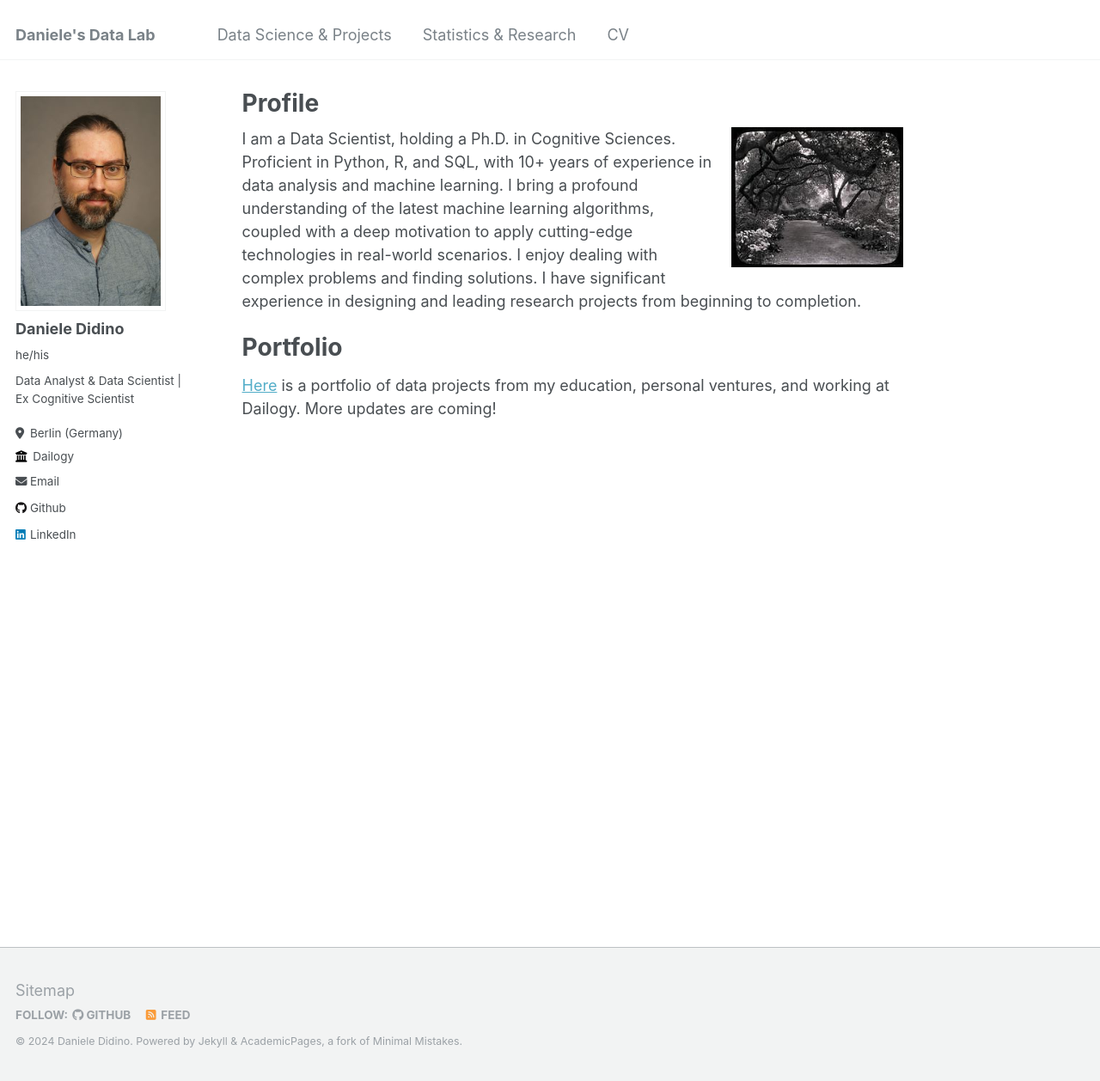
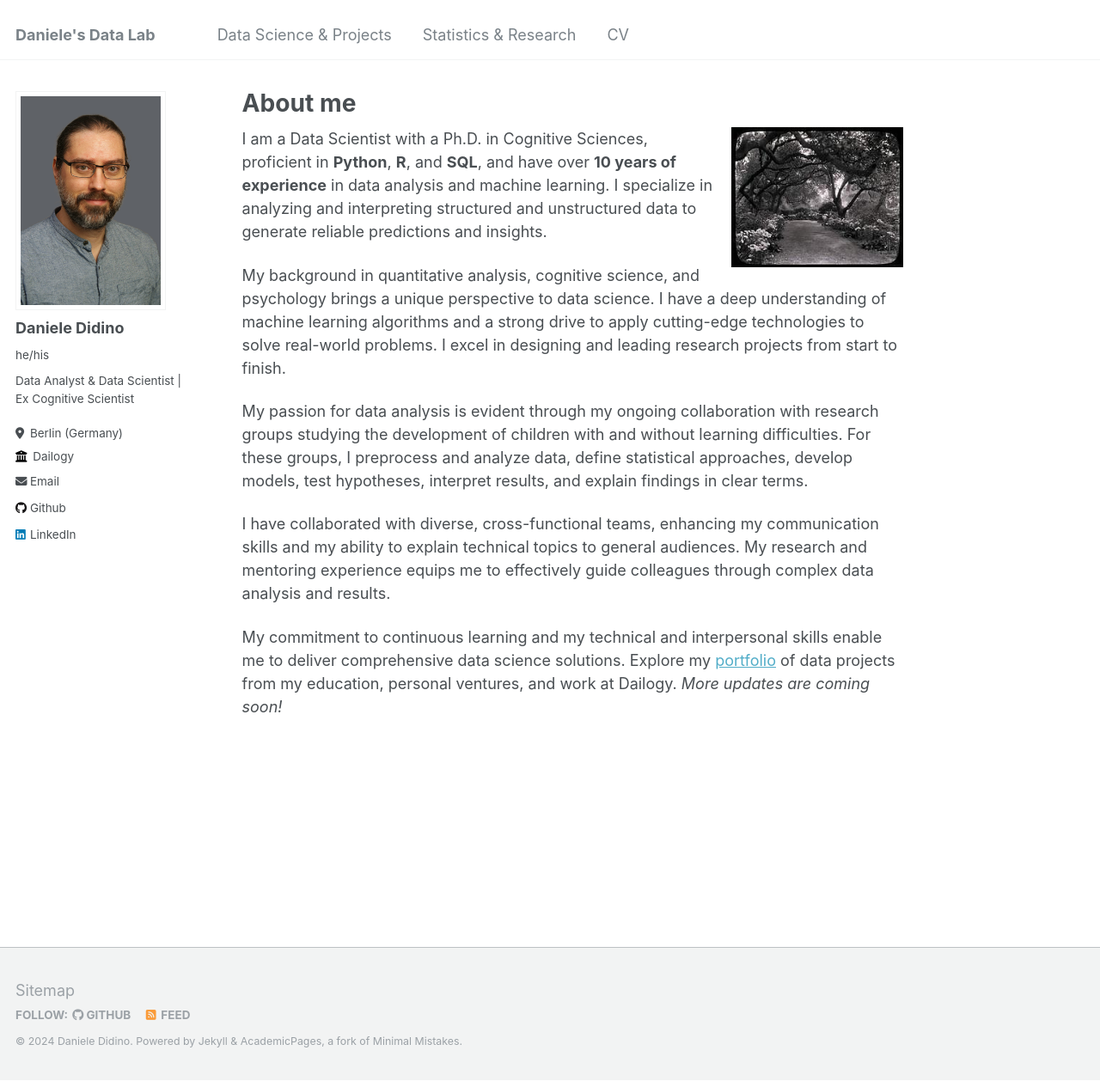
Before and after one commit to DanieleDidino/DanieleDidino.github.io, a Jekyll site: the page built from _pages/about.md, in a window 1280 px wide and 1258 px high. Shown: the whole window at 86% size. Built offline with Jekyll 4.4.1, drawn with Linux system fonts in a browser that asks for light colours.

```diff
--- a/_pages/about.md
+++ b/_pages/about.md
@@ -1,6 +1,6 @@
 ---
 permalink: /
-title: "Profile"
+title: "About me"
 author_profile: true
 redirect_from:
   - /about/
@@ -11,9 +11,13 @@
     <img src="/images/3899d5_m.jpg" alt="Home Office" width="200">
 </div>
 
-I am a Data Scientist, holding a Ph.D. in Cognitive Sciences. Proficient in Python, R, and SQL, with 10+ years of experience in data analysis and machine learning. I bring a profound understanding of the latest machine learning algorithms, coupled with a deep motivation to apply cutting-edge technologies in real-world scenarios. I enjoy dealing with complex problems and finding solutions. I have significant experience in designing and leading research projects from beginning to completion.
+I am a Data Scientist with a Ph.D. in Cognitive Sciences, proficient in **Python**, **R**, and **SQL**, and have over
+**10 years of experience** in data analysis and machine learning. I specialize in analyzing and interpreting structured and unstructured data to generate reliable predictions and insights.
 
+My background in quantitative analysis, cognitive science, and psychology brings a unique perspective to data science. I have a deep understanding of machine learning algorithms and a strong drive to apply cutting-edge technologies to solve real-world problems. I excel in designing and leading research projects from start to finish.
 
-Portfolio
-======
-[Here](/data_proj/) is a portfolio of data projects from my education, personal ventures, and working at Dailogy. More updates are coming!
+My passion for data analysis is evident through my ongoing collaboration with research groups studying the development of children with and without learning difficulties. For these groups, I preprocess and analyze data, define statistical approaches, develop models, test hypotheses, interpret results, and explain findings in clear terms.
+
+I have collaborated with diverse, cross-functional teams, enhancing my communication skills and my ability to explain technical topics to general audiences. My research and mentoring experience equips me to effectively guide colleagues through complex data analysis and results.
+
+My commitment to continuous learning and my technical and interpersonal skills enable me to deliver comprehensive data science solutions. Explore my [portfolio](/_data_proj/) of data projects from my education, personal ventures, and work at Dailogy. *More updates are coming soon!*
--- a/_pages/data_proj.html
+++ b/_pages/data_proj.html
@@ -30,6 +30,10 @@
 <p align="left">
   <img src="/images/dailogy_logo.jpg" alt="drawing" width="100"/>
 </p>
+
+<div style="float: right; margin-left: 20px;">
+  <img src="/images/dailogy_logo.jpg" alt="Home Office" width="200">
+</div>
 
 This project is dedicated to developing an app designed to transform dysfunctional and toxic
 language into more respectful and inclusive communication. Our current focus is on interactions
--- a/_sass/_sidebar.scss
+++ b/_sass/_sidebar.scss
@@ -91,7 +91,7 @@
 
   img {
     max-width: 175px;
-    // border-radius: 50%;
+    // border-radius: 50%;  // Makes the image circular, only if the image is rectangular.
 
     @include breakpoint($large) {
       padding: 5px;
```
Also changed, not shown: images/DSC00183 - 1.jpg (deleted), images/profile_1a.jpg (added), images/profile_2.jpg, images/profile_3.jpg (deleted).
